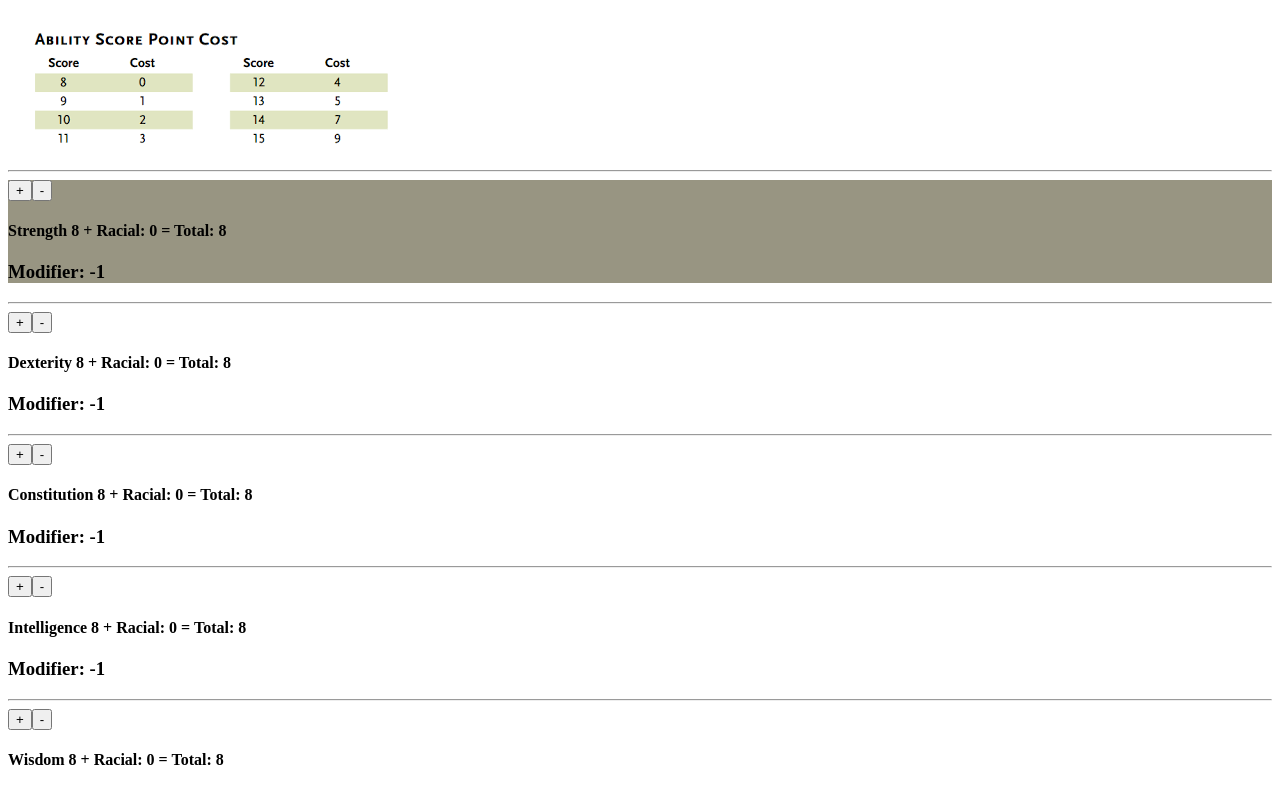
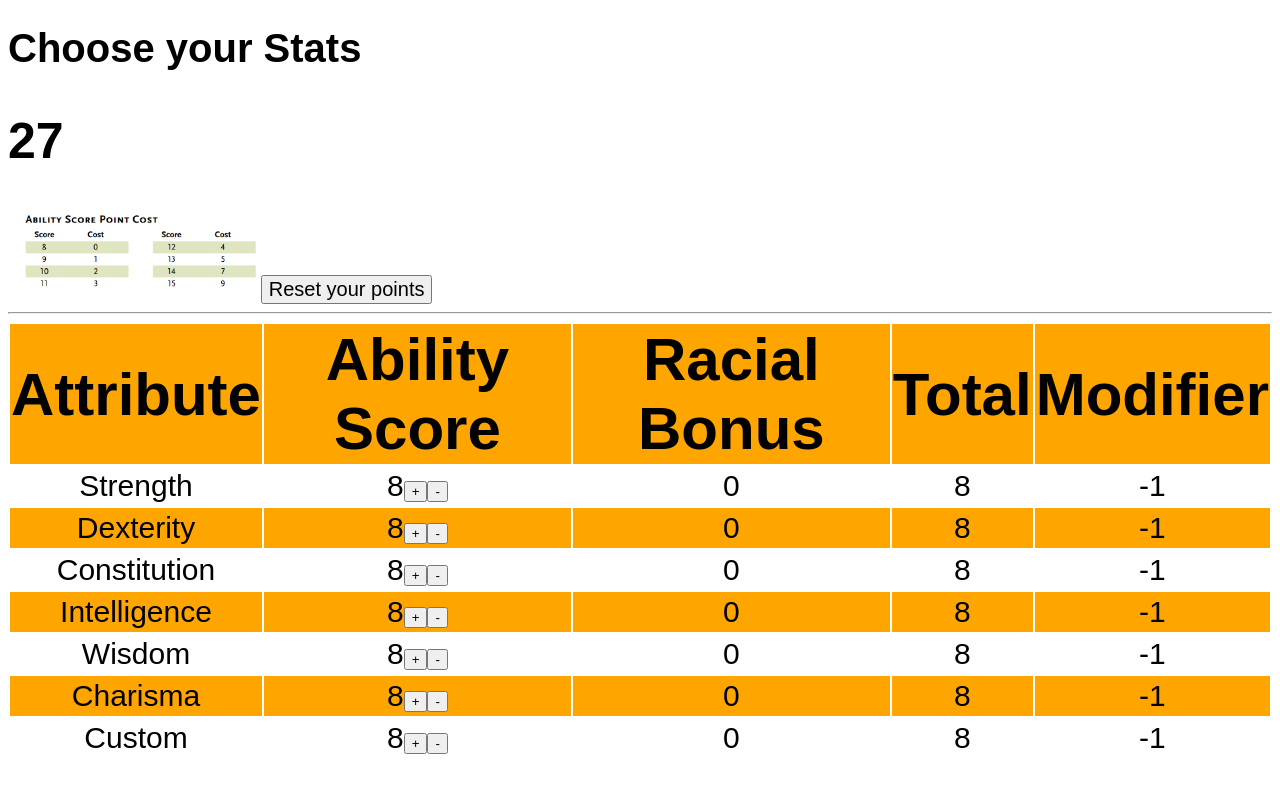
Before and after one commit to BenGAThomas/CharacterStats, a React (Create React App) app in the folder characterstats/: page / in a window 1280 px wide. Shown: the part 254-1040 px from the top of the page. Built offline with nearby package versions, Linux system fonts and the light colour scheme.

Commit message:
added css styling

```diff
--- a/characterstats/src/App.css
+++ b/characterstats/src/App.css
@@ -1,3 +1,59 @@
-.tableOne {
-    background-color: rgb(152, 149, 130);
+h1 {
+    font-size: 40px;
+    font-family: fantasy;
 }
+
+h2 {
+    font-size: 50px;
+    font-family: fantasy;
+}
+
+p {
+    font-size: 30px;
+    font-family: fantasy;
+}
+
+table {
+    width: 100% ;
+    height:300px;
+    border: 10px;
+}
+
+th {
+    background-color: orange;
+    font-size: 60px;
+    font-family: fantasy;
+
+}
+
+td {
+    text-align: center;
+    border: 2px black;
+    font-size: 30px;
+    font-family: fantasy;
+}
+
+
+tr {
+    width: 700px;
+    height: 40px;
+    font-family: fantasy;
+}
+
+img {
+    width: 20%;
+    height: 20%;
+}
+
+.offColor {
+    background-color: orange;
+}
+
+.resetButton {
+    font-size: 20px;
+}
+
+.raceselection {
+    font-size: 60px;
+    font-family: fantasy;
+}
--- a/characterstats/src/App.js
+++ b/characterstats/src/App.js
@@ -69,6 +69,8 @@ function addScore(abilityScore) {
 
   }
 }
+
+
 
 //This function is used to subtract from the point buy number
 function subtractScore(abilityScore) {
@@ -235,23 +237,23 @@ function updateScores(plusOrMinus, attributeType) {
 
   useEffect(() => {
     setTotalCon(racialCon + conScore)
-  }, [racialCon]);
+  }, [racialCon, conScore]);
 
   useEffect(() => {
     setTotalInt(racialInt + intScore)
-  }, [racialInt])
+  }, [racialInt, intScore])
 
   useEffect(() => {
     setTotalWis(racialWis + wisScore)
-  }, [racialWis])
+  }, [racialWis, wisScore])
 
   useEffect(() => {
     setTotalCha(racialCha + chaScore)
-  }, [racialCha])
+  }, [racialCha, chaScore])
 
   useEffect(() => {
     setTotalCus(racialCus + cusScore)
-  }, [racialCus])
+  }, [racialCus, cusScore])
 
 
 //These useEffects are for each of the races.
@@ -259,7 +261,22 @@ function updateScores(plusOrMinus, attributeType) {
 //Another stretch goal would be to add the subraces to where when you click on one of the races that has a subrace i.e. dwarf or elf it has another drop down menu appear to where you can select the subrace
 
   useEffect(() => {
-    if (raceSelected === 'Human') {
+
+    if (raceSelected === 'Select') {
+      setRacialStr(0);
+
+      setRacialDex(0);
+
+      setRacialCon(0);
+
+      setRacialInt(0);
+
+      setRacialWis(0);
+
+      setRacialCha(0);
+
+      setRacialCus(0);
+    } else if (raceSelected === 'Human') {
       setRacialStr(1);
 
       setRacialDex(1);
@@ -337,7 +354,6 @@ function updateScores(plusOrMinus, attributeType) {
       setRacialCus(0);
 
     } else if (raceSelected === 'Half-Elf') {
-      //need to find a way to where the person can choose the +1 bonus that half-elves get rather than have it already chosen.
       setRacialStr(0);
 
       setRacialDex(1);
@@ -466,16 +482,21 @@ function cusMod() {
   }
 }
 
+
+//This function is used to reload the page without having to hit refresh
+function reset() {
+  window.location.reload(false);
+}
+
   return (
-    <div >
-      <div>
-        <label>
-          <h1>Choose your Race</h1>
+    <div>
+        <h1>Choose your Race</h1>
+        <label className='raceSelection'>
           <select
             value={raceSelected}
             onChange={e => setRaceSelected(e.target.value)}
           >
-            <option>Select</option>
+            <option value="Select">Select</option>
             <option value="Elf">Elf</option>
             <option value="Human">Human</option>
             <option value="Gnome">Gnome</option>
@@ -487,24 +508,25 @@ function cusMod() {
             <option value="Halfling">Halfling</option>
           </select>
         </label>
-      </div>
 
     <div>
-      <h2>Choose your Stats</h2>
+      <p>You start out with 27 ability points to spend. Your base stats start at 8 and can increase from there. The table below lets you know how many points you spend per increment or decrement. Currently it is set to RAW rules where you can't get above a 15 unless it is through racial traits.</p>
 
-      <p>You start out with 27 ability points to spend. Your base stats start at 8 and can increase or decrease from there. The table below lets you know how many points you spend per increment or decrement. Currently it is set to RAW rules where you can't get above a 15 unless it is through racial traits.</p>
-      <h1>{abilityScore}</h1>
+      <h1>Choose your Stats</h1>
+
+      <h2>{abilityScore}</h2>
       <img src={pointbuy} alt='cost'/>
+      <button className='resetButton' type='button' onClick={reset}>Reset your points</button>
     </div>
     <hr></hr>
-    <div className='tableOne'>
+    {/* <div>
       <button onClick={() => updateScores('plus', 'strength')}>+</button>
       <button onClick={() => updateScores('minus', 'strength')}>-</button>
       <h4>Strength {strScore} + Racial: {racialStr} = Total: {totalStr}</h4>
       <h3>Modifier: {strMod()} </h3>
     </div>
     <hr></hr>
-    <div className='tableTwo'>
+    <div>
     <button onClick={() => updateScores('plus', 'dexterity')}>+</button>
       <button onClick={() => updateScores('minus', 'dexterity')}>-</button>
       <h4>Dexterity {dexScore} + Racial: {racialDex} = Total: {totalDex}</h4>
@@ -544,6 +566,101 @@ function cusMod() {
       <button onClick={() => updateScores('minus', 'custom')}>-</button>
       <h4>Custom {cusScore} + Racial: {racialCus} = Total {totalCus}</h4>
       <h3>Modifier: {cusMod()}</h3>
+    </div> */}
+
+
+
+    <div>
+      <table>
+        <thead>
+          <tr>
+            <th>Attribute</th>
+            <th>Ability Score</th>
+            <th>Racial Bonus</th>
+            <th>Total</th>
+            <th>Modifier</th>
+          </tr>
+        </thead>
+        <tbody>
+        <tr>
+          <td>Strength</td>
+          <td>{strScore}
+            <button onClick={() => updateScores('plus', 'strength')}>+</button>
+            <button onClick={() => updateScores('minus', 'strength')}>-</button>
+          </td>
+          <td>{racialStr}</td>
+          <td>{totalStr}</td>
+          <td>{strMod()}</td>
+        </tr>
+
+        <tr className='offColor'>
+          <td>Dexterity</td>
+          <td>{dexScore}
+            <button onClick={() => updateScores('plus', 'dexterity')}>+</button>
+            <button onClick={() => updateScores('minus', 'dexterity')}>-</button>
+          </td>
+          <td>{racialDex}</td>
+          <td>{totalDex}</td>
+          <td>{dexMod()}</td>
+        </tr>
+
+        <tr>
+          <td>Constitution</td>
+          <td>{conScore}
+            <button onClick={() => updateScores('plus', 'constitution')}>+</button>
+            <button onClick={() => updateScores('minus', 'constitution')}>-</button>
+          </td>
+          <td>{racialCon}</td>
+          <td>{totalCon}</td>
+          <td>{conMod()}</td>
+        </tr>
+
+        <tr className='offColor'>
+          <td>Intelligence</td>
+          <td>{intScore}
+            <button onClick={() => updateScores('plus', 'intelligence')}>+</button>
+            <button onClick={() => updateScores('minus', 'intelligence')}>-</button>
+          </td>
+          <td>{racialInt}</td>
+          <td>{totalInt}</td>
+          <td>{intMod()}</td>
+        </tr>
+
+        <tr>
+          <td>Wisdom</td>
+          <td>{wisScore}
+            <button onClick={() => updateScores('plus', 'wisdom')}>+</button>
+            <button onClick={() => updateScores('minus', 'wisdom')}>-</button>
+          </td>
+          <td>{racialWis}</td>
+          <td>{totalWis}</td>
+          <td>{wisMod()}</td>
+        </tr>
+
+        <tr className='offColor'>
+          <td>Charisma</td>
+          <td>{chaScore}
+            <button onClick={() => updateScores('plus', 'charisma')}>+</button>
+            <button onClick={() => updateScores('minus', 'charisma')}>-</button>
+          </td>
+          <td>{racialCha}</td>
+          <td>{totalCha}</td>
+          <td>{chaMod()}</td>
+        </tr>
+
+
+        <tr>
+          <td>Custom</td>
+          <td>{cusScore}
+            <button onClick={() => updateScores('plus', 'custom')}>+</button>
+            <button onClick={() => updateScores('minus', 'custom')}>-</button>
+          </td>
+          <td>{racialCus}</td>
+          <td>{totalCus}</td>
+          <td>{cusMod()}</td>
+        </tr>
+        </tbody>
+      </table>
     </div>
 
     </div>
```
